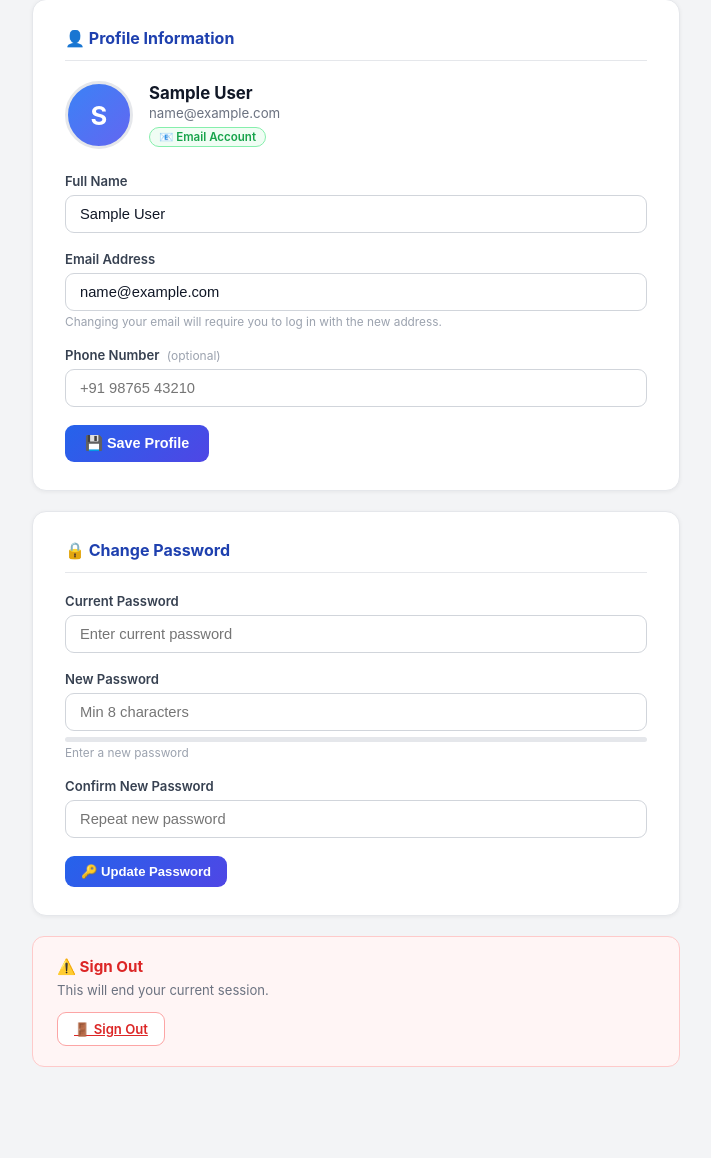
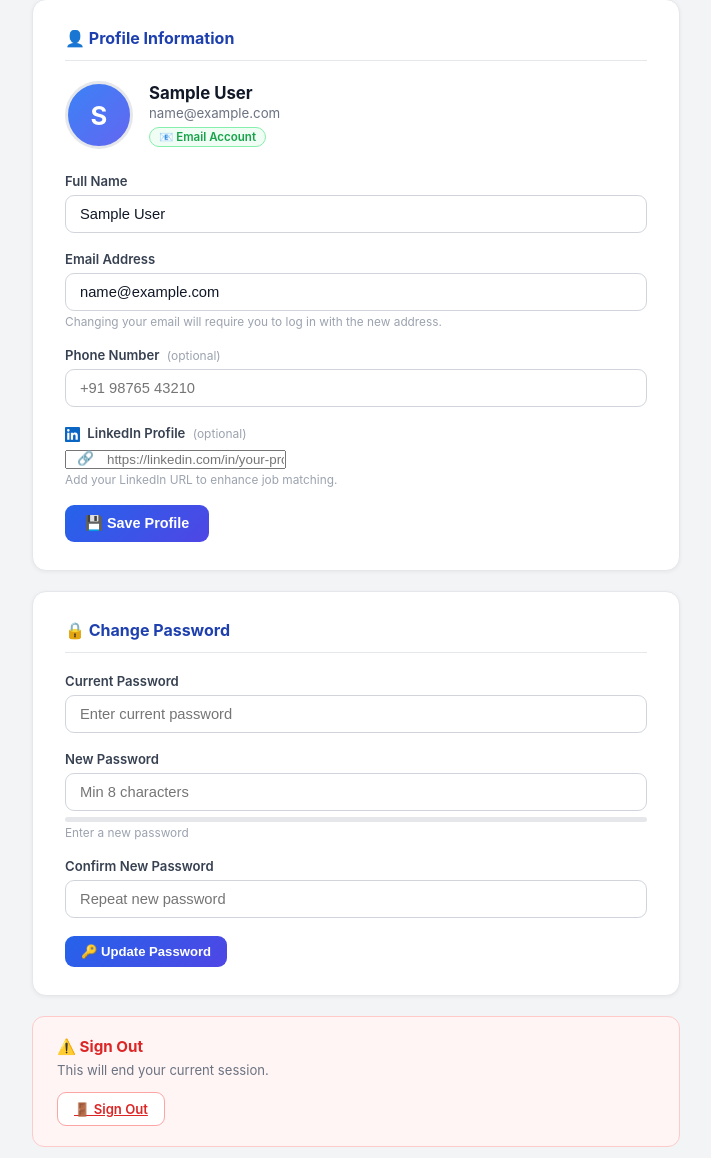
Before and after one commit to ohmprakashs/ai-job-fetcher, a Flask app: page /account-settings in a window 1280 px wide. Shown: the part 176-1334 px from the top of the page, without its empty margins (284-995 px from the left). Before the commit the page ends 1243 px from the top, so only its background shows below. Run offline with Flask 3, Linux system fonts and the light colour scheme; the visitor is signed in with stand-in values (Sample User, id 1); data comes from the database, SQL or seed files in the repository.

Commit message:
feat: add LinkedIn profile URL to account settings
- Add linkedin_url column to users table (migration safe, ALTER TABLE)
- update_user_profile() accepts linkedin_url; auto-prepends https:// if missing
- Account settings form: LinkedIn URL field with icon, live profile link
- Avatar section shows '🔗 LinkedIn Connected' badge when URL is saved
- Hint text encourages adding LinkedIn to enhance job matching

Co-authored-by: Copilot <223556219+Copilot@users.noreply.github.com>

```diff
--- a/app/job_db.py
+++ b/app/job_db.py
@@ -83,13 +83,15 @@ def init_db():
             password_hash TEXT,
             auth_type TEXT DEFAULT 'email',
             google_id TEXT,
+            linkedin_url TEXT,
             created_at TEXT,
             last_login TEXT
         )
     ''')
     # Migrate: add new columns to existing table if not present
     for col, ctype in [("phone", "TEXT"), ("password_hash", "TEXT"),
-                       ("auth_type", "TEXT DEFAULT 'email'"), ("google_id", "TEXT")]:
+                       ("auth_type", "TEXT DEFAULT 'email'"), ("google_id", "TEXT"),
+                       ("linkedin_url", "TEXT")]:
         try:
             c.execute(f"ALTER TABLE users ADD COLUMN {col} {ctype}")
         except sqlite3.OperationalError:
@@ -173,7 +175,7 @@ def get_user_by_id(user_id):
     finally:
         conn.close()
 
-def update_user_profile(user_id, name=None, email=None, phone=None, new_password_hash=None):
+def update_user_profile(user_id, name=None, email=None, phone=None, linkedin_url=None, new_password_hash=None):
     """Update editable profile fields. Returns (user_row, error_string)."""
     conn = get_conn()
     try:
@@ -182,7 +184,6 @@ def update_user_profile(user_id, name=None, email=None, phone=None, new_password
             updates.append("name=?"); params.append(name.strip())
         if email is not None:
             new_email = email.strip().lower()
-            # Check uniqueness against other accounts
             existing = conn.execute("SELECT id FROM users WHERE email=? AND id!=?",
                                     (new_email, int(user_id))).fetchone()
             if existing:
@@ -190,6 +191,11 @@ def update_user_profile(user_id, name=None, email=None, phone=None, new_password
             updates.append("email=?"); params.append(new_email)
         if phone is not None:
             updates.append("phone=?"); params.append(phone.strip() or None)
+        if linkedin_url is not None:
+            url = linkedin_url.strip()
+            if url and not url.startswith("http"):
+                url = "https://" + url
+            updates.append("linkedin_url=?"); params.append(url or None)
         if new_password_hash is not None:
             updates.append("password_hash=?"); params.append(new_password_hash)
         if not updates:
--- a/app/templates/account_settings.html
+++ b/app/templates/account_settings.html
@@ -167,6 +167,13 @@
         {% else %}
         <div class="badge-sso" style="background:#f0fdf4;border-color:#86efac;color:#16a34a;">📧 Email Account</div>
         {% endif %}
+        {% if user.linkedin_url %}
+        <div class="badge-sso" style="background:#e8f0fe;border-color:#93c5fd;color:#0a66c2;margin-top:4px;">
+          <a href="{{ user.linkedin_url }}" target="_blank" rel="noopener" style="color:inherit;text-decoration:none;">
+            🔗 LinkedIn Connected ↗
+          </a>
+        </div>
+        {% endif %}
       </div>
     </div>
 
@@ -196,6 +203,30 @@
         <label for="phone">Phone Number <span class="optional">(optional)</span></label>
         <input type="tel" id="phone" name="phone" value="{{ user.phone or '' }}"
                placeholder="+91 98765 43210">
+      </div>
+
+      <div class="form-group">
+        <label for="linkedin_url">
+          <svg width="15" height="15" viewBox="0 0 24 24" fill="#0a66c2" style="vertical-align:middle;margin-right:4px;"><path d="M20.45 20.45h-3.554v-5.569c0-1.328-.025-3.037-1.852-3.037-1.853 0-2.136 1.445-2.136 2.939v5.667H9.351V9h3.414v1.561h.049c.476-.9 1.637-1.85 3.37-1.85 3.601 0 4.267 2.37 4.267 5.455v6.284zM5.337 7.433a2.062 2.062 0 0 1-2.063-2.065 2.064 2.064 0 1 1 2.063 2.065zm1.782 13.019H3.555V9h3.564v11.452zM22.225 0H1.771C.792 0 0 .774 0 1.729v20.542C0 23.227.792 24 1.771 24h20.451C23.2 24 24 23.227 24 22.271V1.729C24 .774 23.2 0 22.222 0h.003z"/></svg>
+          LinkedIn Profile <span class="optional">(optional)</span>
+        </label>
+        <div style="position:relative;">
+          <input type="url" id="linkedin_url" name="linkedin_url"
+                 value="{{ user.linkedin_url or '' }}"
+                 placeholder="https://linkedin.com/in/your-profile"
+                 style="padding-left: 40px;">
+          <span style="position:absolute;left:12px;top:50%;transform:translateY(-50%);font-size:.85rem;color:#0a66c2;pointer-events:none;">🔗</span>
+        </div>
+        {% if user.linkedin_url %}
+        <div class="pw-hint">
+          <a href="{{ user.linkedin_url }}" target="_blank" rel="noopener"
+             style="color:#0a66c2;text-decoration:none;font-weight:500;">
+            🔵 View your LinkedIn profile ↗
+          </a>
+        </div>
+        {% else %}
+        <div class="pw-hint">Add your LinkedIn URL to enhance job matching.</div>
+        {% endif %}
       </div>
 
       <button type="submit" class="btn btn-primary">💾 Save Profile</button>
--- a/app/ui.py
+++ b/app/ui.py
@@ -196,20 +196,22 @@ def account_settings():
     if request.method == "POST":
         action = request.form.get("action", "profile")
         if action == "profile":
-            name  = request.form.get("name", "").strip()
-            email = request.form.get("email", "").strip().lower()
-            phone = request.form.get("phone", "").strip()
+            name         = request.form.get("name", "").strip()
+            email        = request.form.get("email", "").strip().lower()
+            phone        = request.form.get("phone", "").strip()
+            linkedin_url = request.form.get("linkedin_url", "").strip()
             if not name:
                 error = "Name cannot be empty."
             elif not email or "@" not in email:
                 error = "Please enter a valid email address."
             else:
-                user_row, err = update_user_profile(uid, name=name, email=email, phone=phone or None)
+                user_row, err = update_user_profile(
+                    uid, name=name, email=email,
+                    phone=phone or None, linkedin_url=linkedin_url)
                 if err:
                     error = err
                 else:
                     success = "Profile updated successfully."
-                    # Refresh session user object for SSO
                     if _SSO_ENABLED:
                         from flask_login import login_user as _login_user
                         _login_user(_UserObj(user_row), remember=True)
```
